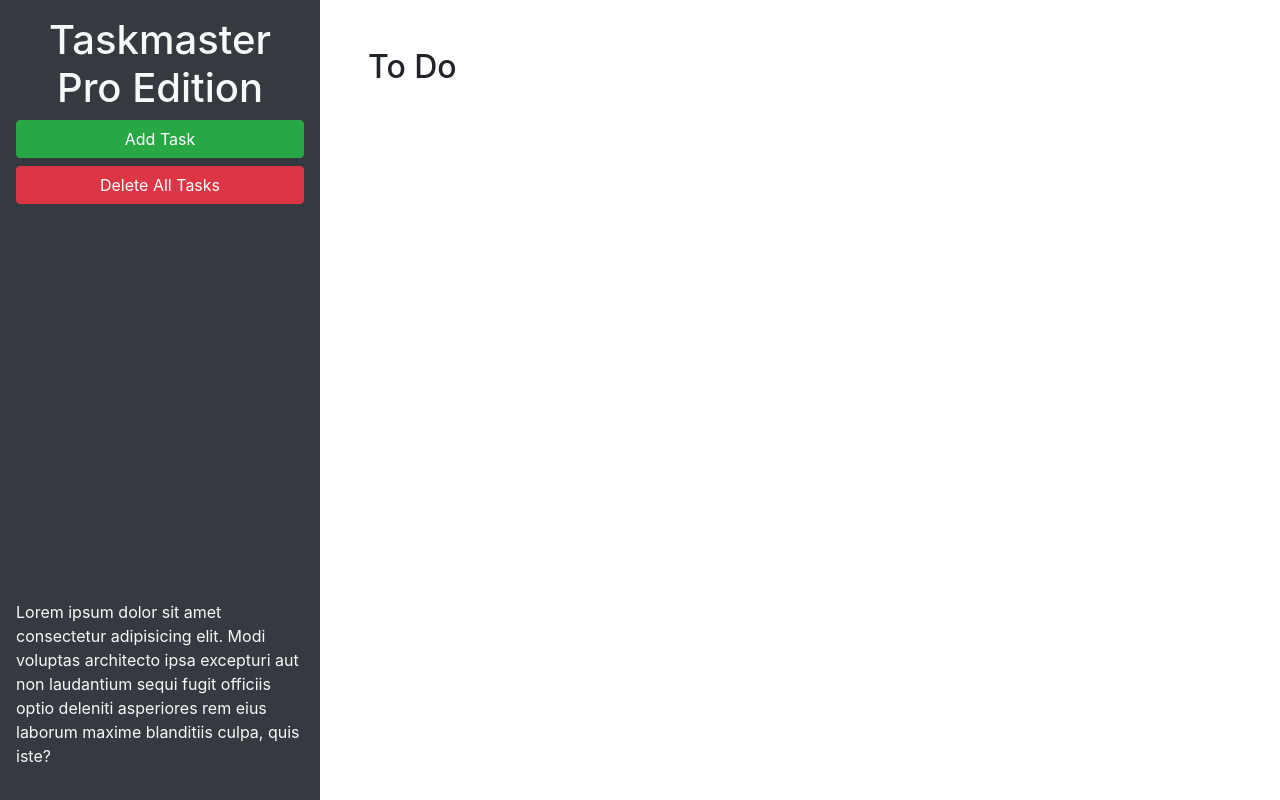
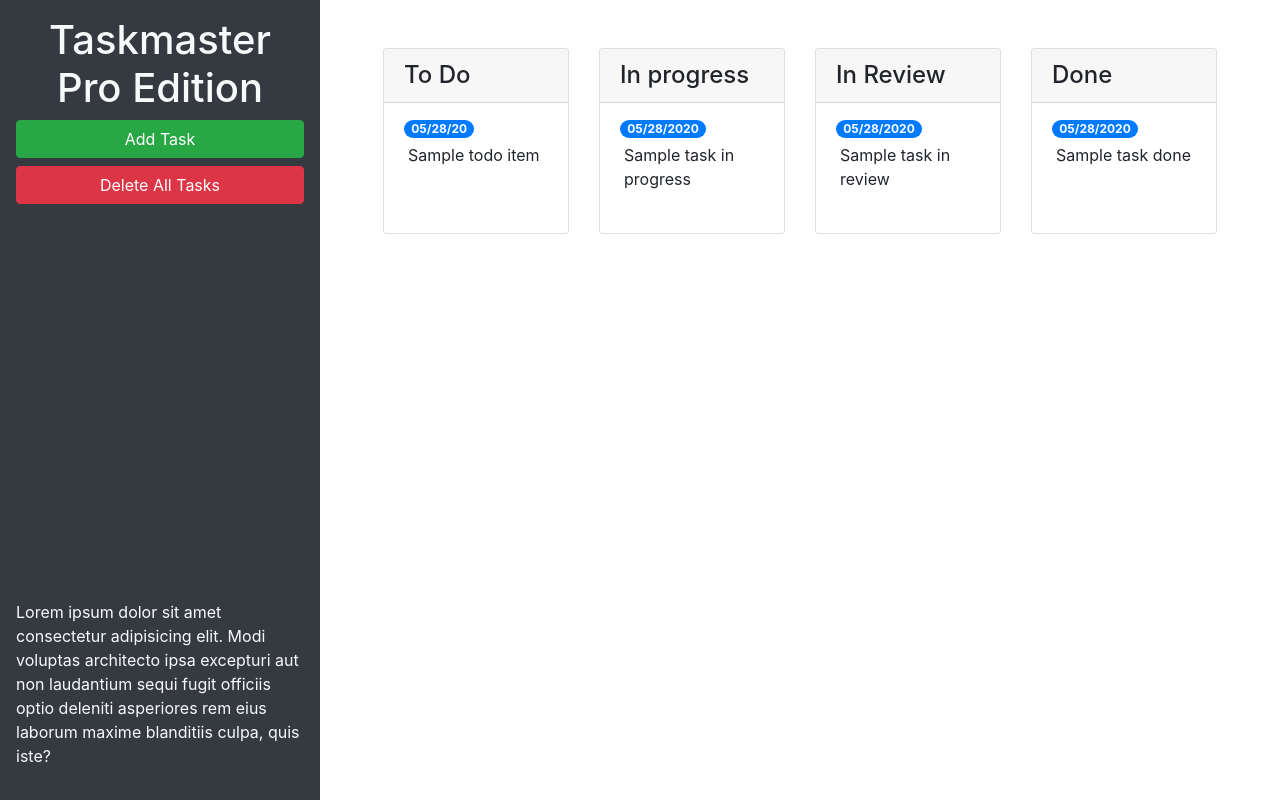
Before and after one commit to roo116/taskmaster-pro, a plain HTML site: page index.html in a window 1280 px wide. Drawn offline with nearby package versions, Linux system fonts and the light colour scheme.

Commit message:
added bootstrap function to html code

```diff
--- a/index.html
+++ b/index.html
@@ -23,13 +23,64 @@
         laudantium sequi fugit officiis optio deleniti asperiores rem eius laborum maxime blanditiis culpa, quis iste?
       </p>
     </header>
+    <!-- todo start -->
     <main class="col-12 col-lg-9">
-      <div class="m-5">
-        <h2>To Do</h2>
-        <ul id="list-toDo" class="list-group"> </ul>
+      <div class="m-5 row justify-content-around">
+        <div class="col-12 col-md-6 col-xl-3 mb-3">
+          <div class="card">
+            <h4 class="card-header">To Do</h4>
+            <ul id="list-toDo" class="list-group list-group-flush">
+              <li class="list-group-item">
+                <span class="badge badge-primary badge-pill">05/28/20</span>
+                <p class="m-1">Sample todo item</p>
+              </li>
+            </ul>
+          </div>
+        </div>
+        <!-- todo end -->
+        <!-- in progress start -->
+        <div class="col-12 col-md-6 col-xl mb-3">
+          <div class="card">
+            <h4 class="card-header">In progress</h4>
+            <ul id="list-inProgress" class="list-group list-group-flush">
+              <li class="list-group-item">
+                <span class="badge badge-primary badge-pill">05/28/2020</span>
+                <p class="m-1">Sample task in progress</p>
+              </li>
+            </ul>
+          </div>
+        </div>
+        <!-- in progress end -->
+        <!-- in review start -->
+        <div class="col-12 col-md-6 col-xl mb-3">
+          <div class="card">
+            <h4 class="card-header">In Review</h4>
+            <ul id="list-inReview" class="list-group list-group-flush">
+              <li class="list-group-item">
+                <span class="badge badge-primary badge-pill">05/28/2020</span>
+                <p class="m-1">Sample task in review</p>
+              </li>
+            </ul>
+          </div>
+        </div>
+        <!-- in review end -->
+        <!-- done start -->
+        <div class="col-12 col-md-6 col-xl mb-3">
+          <div class="card">
+            <h4 class="card-header">Done</h4>
+            <ul id="list-done" class="list-group list-group-flush">
+              <li class="list-group-item">
+                <span class="badge badge-primary badge-pill">05/28/2020</span>
+                <p class="m-1">Sample task done</p>
+              </li>
+            </ul>
+          </div>
+        </div>
+        <!-- done end -->
       </div>
     </main>
   </div>
+
 
   <!-- Modal -->
   <div class="modal fade" id="task-form-modal" tabindex="-1" role="dialog" aria-labelledby="task-form-modal"
@@ -46,11 +97,11 @@
           <form>
             <div class="form-group">
               <label for="modalTaskDescription">Task description</label>
-              <textarea id="modalTaskDescription" rows="3"></textarea>
+              <textarea id="modalTaskDescription" rows="3" class="form-control"></textarea>
             </div>
             <div class="form-group">
               <label for="modalDueDate">Due date</label>
-              <input type="text" id="modalDueDate" placeholder="mm/dd/yyyy" autocomplete="off" />
+              <input type="text" class="form-control" id="modalDueDate" placeholder="mm/dd/yyyy" autocomplete="off" />
             </div>
           </form>
         </div>
```
